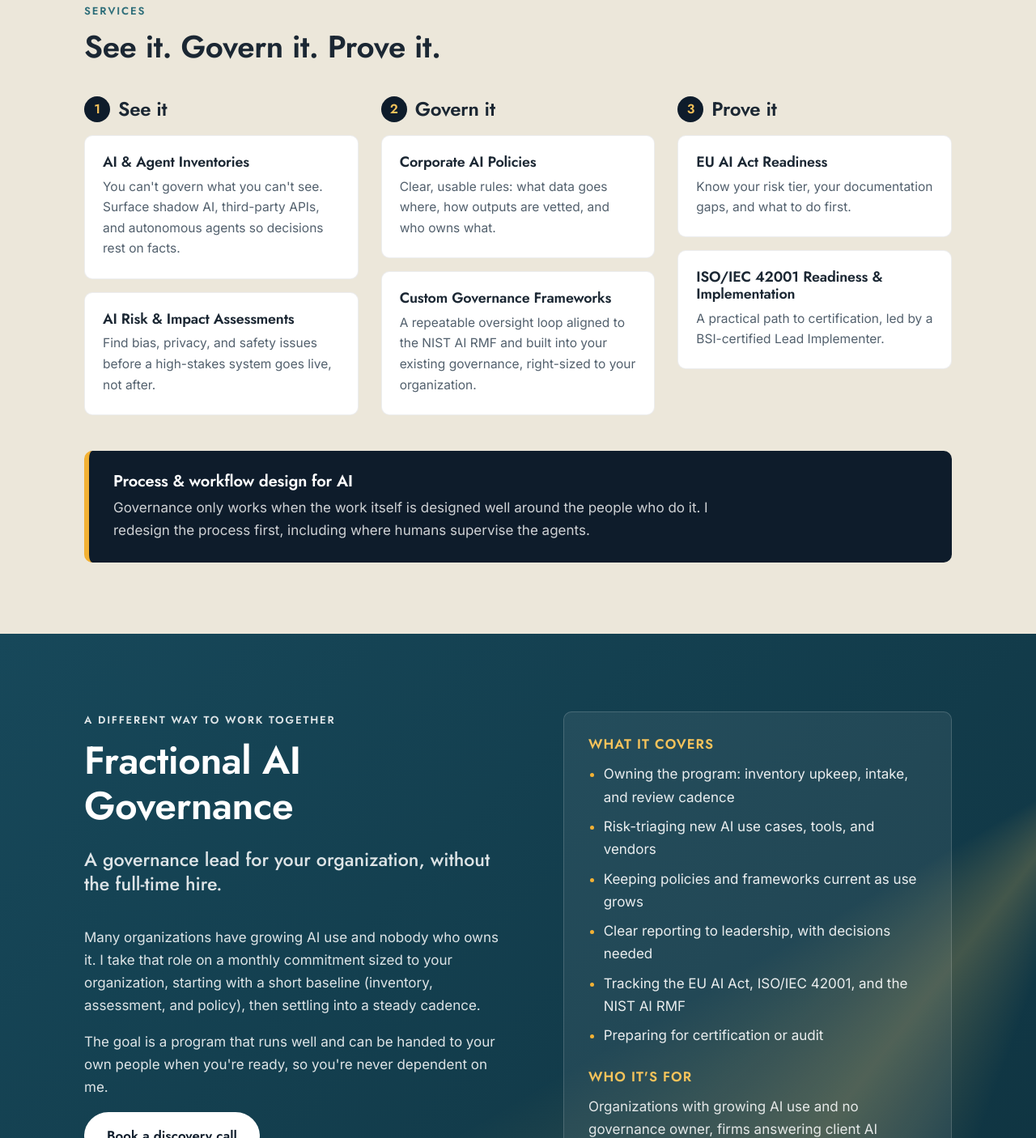
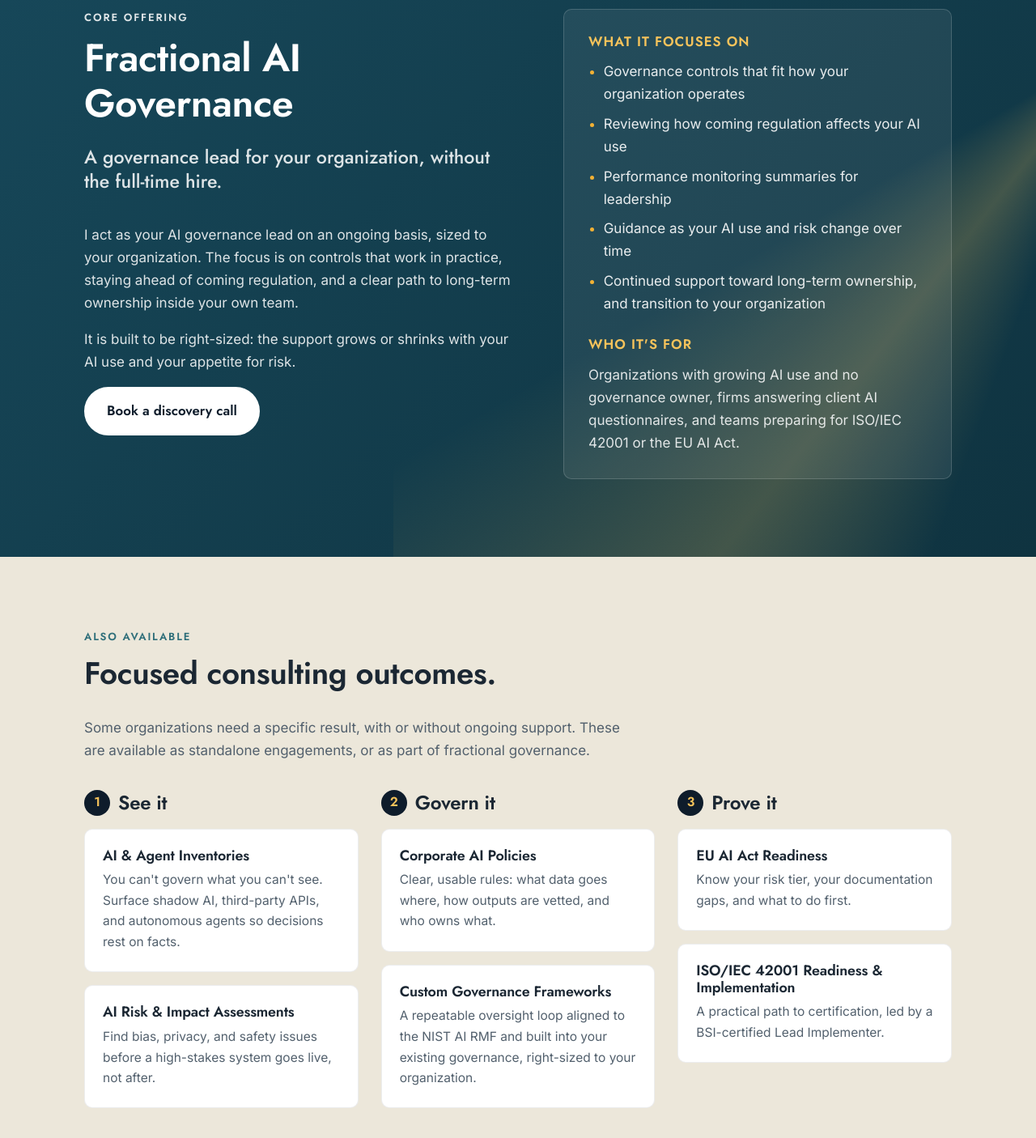
Before and after one commit to jmmolendyk/flowhaus.ai, a plain HTML site: page index.html in a window 1280 px wide. Shown: the part 1394-2800 px from the top of the page at 81% size. Drawn offline with Linux system fonts and the light colour scheme.

Commit message:
Reframe around fractional governance as core; soften process emphasis
Co-Authored-By: Claude Sonnet 5.5 <noreply@anthropic.com>
Claude-Session: https://claude.ai/code/session_01GW2BdykkgEe2jiyAyLhRXC

```diff
--- a/index.html
+++ b/index.html
@@ -4,10 +4,10 @@
   <meta charset="utf-8">
   <meta name="viewport" content="width=device-width, initial-scale=1">
   <title>Flowhaus.ai | Adaptive AI Governance &amp; Fractional AI Governance</title>
-  <meta name="description" content="Adaptive AI governance, built for how your organization works. Fractional AI governance, advisory, and process design from John Molendyk, ISO/IEC 42001 Lead Implementer and AIGP.">
+  <meta name="description" content="Adaptive AI governance, built for how your organization works. Fractional AI governance and advisory from John Molendyk, ISO/IEC 42001 Lead Implementer and AIGP.">
   <meta name="theme-color" content="#0e1c2b">
   <meta property="og:title" content="Flowhaus.ai | Adaptive AI Governance">
-  <meta property="og:description" content="Governance scaled to your size, risk, and appetite. Fractional AI governance, advisory, and process design.">
+  <meta property="og:description" content="Governance scaled to your size, risk, and appetite. Fractional AI governance and advisory.">
   <meta property="og:type" content="website">
   <meta property="og:url" content="https://flowhaus.ai/">
   <link rel="canonical" href="https://flowhaus.ai/">
@@ -19,7 +19,7 @@
     "@context": "https://schema.org",
     "@graph": [
       {"@type": "Organization", "name": "Flowhaus.ai", "url": "https://flowhaus.ai/",
-       "description": "Adaptive AI governance, fractional AI governance, advisory, and process design."},
+       "description": "Adaptive AI governance, fractional AI governance, and advisory."},
       {"@type": "Person", "name": "John Molendyk", "jobTitle": "Principal Consultant, Adaptive AI Governance",
        "worksFor": {"@type": "Organization", "name": "Flowhaus.ai"}}
     ]
@@ -47,8 +47,8 @@
       </a>
       <button class="nav-toggle" aria-expanded="false" aria-controls="nav">Menu</button>
       <nav id="nav" class="nav" aria-label="Primary">
-        <a href="#services">Services</a>
         <a href="#fractional">Fractional</a>
+        <a href="#consulting">Consulting</a>
         <a href="#approach">Approach</a>
         <a href="#about">About</a>
         <a href="#work" data-needs="work" hidden>Selected work</a>
@@ -93,12 +93,12 @@
       <div class="wrap hero-inner">
         <p class="eyebrow">Principal Consultant, Adaptive AI Governance</p>
         <h1 id="hero-title">Adaptive AI governance, built for how your organization works.</h1>
-        <p class="lede">Governance scaled to your size, risk, and appetite. I improve the process first, then build oversight your people will actually use.</p>
+        <p class="lede">Governance scaled to your size, risk, and appetite, with oversight that fits the way your people already work.</p>
         <div class="cta-row">
           <a class="btn" href="#contact" data-book>Book a discovery call</a>
-          <a class="btn btn-ghost" href="#approach">See how I work</a>
+          <a class="btn btn-ghost" href="#fractional">Explore fractional governance</a>
         </div>
-        <p class="descriptor">Fractional AI governance, advisory, and process design</p>
+        <p class="descriptor">Fractional AI governance and advisory</p>
       </div>
     </section>
 
@@ -115,11 +115,39 @@
       </div>
     </section>
 
-    <!-- SERVICES -->
-    <section class="section section-tint" id="services" aria-labelledby="services-title">
+    <!-- FRACTIONAL (core offering) -->
+    <section class="fractional" id="fractional" aria-labelledby="fractional-title">
+      <div class="fractional-beam" aria-hidden="true"></div>
+      <div class="wrap fractional-grid">
+        <div>
+          <p class="kicker kicker-light">Core offering</p>
+          <h2 id="fractional-title">Fractional AI Governance</h2>
+          <p class="lede lede-light">A governance lead for your organization, without the full-time hire.</p>
+          <p>I act as your AI governance lead on an ongoing basis, sized to your organization. The focus is on controls that work in practice, staying ahead of coming regulation, and a clear path to long-term ownership inside your own team.</p>
+          <p>It is built to be right-sized: the support grows or shrinks with your AI use and your appetite for risk.</p>
+          <a class="btn btn-light" href="#contact" data-book>Book a discovery call</a>
+        </div>
+        <div class="fractional-list">
+          <h3>What it focuses on</h3>
+          <ul>
+            <li>Governance controls that fit how your organization operates</li>
+            <li>Reviewing how coming regulation affects your AI use</li>
+            <li>Performance monitoring summaries for leadership</li>
+            <li>Guidance as your AI use and risk change over time</li>
+            <li>Continued support toward long-term ownership, and transition to your organization</li>
+          </ul>
+          <h3>Who it's for</h3>
+          <p>Organizations with growing AI use and no governance owner, firms answering client AI questionnaires, and teams preparing for ISO/IEC 42001 or the EU AI Act.</p>
+        </div>
+      </div>
+    </section>
+
+    <!-- CONSULTING OUTCOMES (also available) -->
+    <section class="section section-tint" id="consulting" aria-labelledby="consulting-title">
       <div class="wrap">
-        <p class="kicker">Services</p>
-        <h2 id="services-title" class="section-title">See it. Govern it. Prove it.</h2>
+        <p class="kicker">Also available</p>
+        <h2 id="consulting-title" class="section-title">Focused consulting outcomes.</h2>
+        <p class="section-intro">Some organizations need a specific result, with or without ongoing support. These are available as standalone engagements, or as part of fractional governance.</p>
         <div class="tiers">
           <article class="tier">
             <h3 class="tier-name"><span>1</span> See it</h3>
@@ -155,38 +183,7 @@
             </div>
           </article>
         </div>
-        <div class="band">
-          <h3>Process &amp; workflow design for AI</h3>
-          <p>Governance only works when the work itself is designed well around the people who do it. I redesign the process first, including where humans supervise the agents.</p>
-        </div>
-      </div>
-    </section>
-
-    <!-- FRACTIONAL -->
-    <section class="fractional" id="fractional" aria-labelledby="fractional-title">
-      <div class="fractional-beam" aria-hidden="true"></div>
-      <div class="wrap fractional-grid">
-        <div>
-          <p class="kicker kicker-light">A different way to work together</p>
-          <h2 id="fractional-title">Fractional AI Governance</h2>
-          <p class="lede lede-light">A governance lead for your organization, without the full-time hire.</p>
-          <p>Many organizations have growing AI use and nobody who owns it. I take that role on a monthly commitment sized to your organization, starting with a short baseline (inventory, assessment, and policy), then settling into a steady cadence.</p>
-          <p>The goal is a program that runs well and can be handed to your own people when you're ready, so you're never dependent on me.</p>
-          <a class="btn btn-light" href="#contact" data-book>Book a discovery call</a>
-        </div>
-        <div class="fractional-list">
-          <h3>What it covers</h3>
-          <ul>
-            <li>Owning the program: inventory upkeep, intake, and review cadence</li>
-            <li>Risk-triaging new AI use cases, tools, and vendors</li>
-            <li>Keeping policies and frameworks current as use grows</li>
-            <li>Clear reporting to leadership, with decisions needed</li>
-            <li>Tracking the EU AI Act, ISO/IEC 42001, and the NIST AI RMF</li>
-            <li>Preparing for certification or audit</li>
-          </ul>
-          <h3>Who it's for</h3>
-          <p>Organizations with growing AI use and no governance owner, firms answering client AI questionnaires, and teams preparing for ISO/IEC 42001 or the EU AI Act.</p>
-        </div>
+        <p class="note"><strong>Process &amp; workflow design.</strong> Where it helps, I can also look at how work and oversight fit together, including where people supervise AI agents. It's a skill I bring, never a prerequisite for governance.</p>
       </div>
     </section>
 
@@ -197,7 +194,7 @@
         <h2 id="approach-title" class="section-title">Right-sized, practical, and learned in pilots.</h2>
         <ol class="principles">
           <li><h3>Right-size it</h3><p>Match governance to your size, risk, and maturity. Not a canned program.</p></li>
-          <li><h3>Optimize, then automate</h3><p>Fix the process before adding AI to it.</p></li>
+          <li><h3>Meet you where you are</h3><p>Governance fits your current tools, processes, and pace. Work changes only where it helps.</p></li>
           <li><h3>Start with a problem</h3><p>Build governance around one real use case, then expand outward by risk severity.</p></li>
           <li><h3>Learn through pilots</h3><p>Expand based on what you learn, not on a master plan.</p></li>
           <li><h3>Governance that moves</h3><p>It's living, actionable at the right levels and times, and the business doesn't stop for it.</p></li>
@@ -214,8 +211,8 @@
         <div>
           <p class="kicker">About</p>
           <h2 id="about-title" class="section-title">John Molendyk</h2>
-          <p>I've spent 20+ years leading complex initiatives across financial services, healthcare, and technology. My work brings together process engineering, product delivery, human-centered design, and AI governance, so the AI your organization uses is governed, and built to be usable by people.</p>
-          <p>My principle, "optimize before automate," traces back to a Six Sigma engagement model I built early in my career. It still guides how I start every engagement.</p>
+          <p>I started Flowhaus.ai to support organizations through the complex environment around artificial intelligence. For 20+ years I have been guiding organizations through change, from understanding why, then what, through implementation of technology and process.</p>
+          <p>My background spans financial services, healthcare, and technology, and brings together AI governance, process engineering, product delivery, and human-centered design.</p>
 
           <div class="creds">
             <div class="cred">
@@ -256,11 +253,11 @@
     </section>
 
     <!-- CONTACT -->
-    <section class="section section-tint" id="contact" aria-labelledby="contact-title">
+    <section class="section" id="contact" aria-labelledby="contact-title">
       <div class="wrap contact-grid">
         <div>
           <p class="kicker">Contact</p>
-          <h2 id="contact-title" class="section-title">Tell me what you're trying to solve.</h2>
+          <h2 id="contact-title" class="section-title">Start a conversation.</h2>
           <p>Book a 30-minute discovery call. We'll talk about where you are with AI, what's at stake, and whether I can help. Prefer to write first? Use the form and I'll reply within two business days.</p>
           <a class="btn" href="#" data-book-popup>Book a discovery call</a>
           <div id="calendly-inline" class="calendly-inline" hidden></div>
@@ -268,7 +265,7 @@
         <form class="form" id="contact-form" action="https://formspree.io/f/YOUR_FORM_ID" method="POST">
           <label>Name <input name="name" type="text" autocomplete="name" required></label>
           <label>Email <input name="email" type="email" autocomplete="email" required></label>
-          <label>Message <textarea name="message" rows="5" required></textarea></label>
+          <label>What are you trying to solve? <textarea name="message" rows="5" required></textarea></label>
           <input type="text" name="_gotcha" tabindex="-1" autocomplete="off" class="hp" aria-hidden="true">
           <button class="btn" type="submit">Send message</button>
           <p class="form-status" id="form-status" role="status" aria-live="polite"></p>
--- a/styles.css
+++ b/styles.css
@@ -91,9 +91,9 @@ p{margin:0 0 1em}
 .card{background:#fff;border-radius:var(--radius);padding:22px 22px 8px;margin-bottom:16px;border:1px solid rgba(14,28,43,.08)}
 .card h4{font-size:1.12rem;margin-bottom:.4em}
 .card p{color:var(--muted);font-size:.97rem}
-.band{background:var(--ink);color:#fff;border-radius:var(--radius);padding:26px 30px;border-left:6px solid var(--beam)}
-.band h3{font-size:1.25rem;margin-bottom:.35em}
-.band p{margin:0;color:rgba(255,255,255,.8);max-width:70ch}
+.section-intro{max-width:62ch;color:var(--muted);margin:-.4em 0 2em}
+.note{margin:6px 0 0;padding:18px 22px;border:1px dashed rgba(14,28,43,.28);border-radius:var(--radius);color:var(--muted);font-size:.97rem;max-width:80ch}
+.note strong{color:var(--text);font-family:var(--head);font-weight:600}
 
 /* Fractional */
 .fractional{position:relative;overflow:hidden;background:var(--teal);background:linear-gradient(135deg,#17485a 0%,#0f3340 100%);color:#fff;padding:96px 0}
```
Also changed, not shown: 1 other file.
